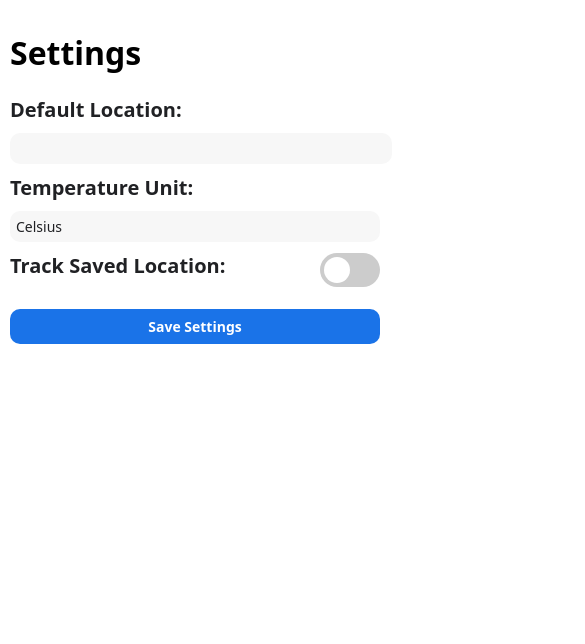
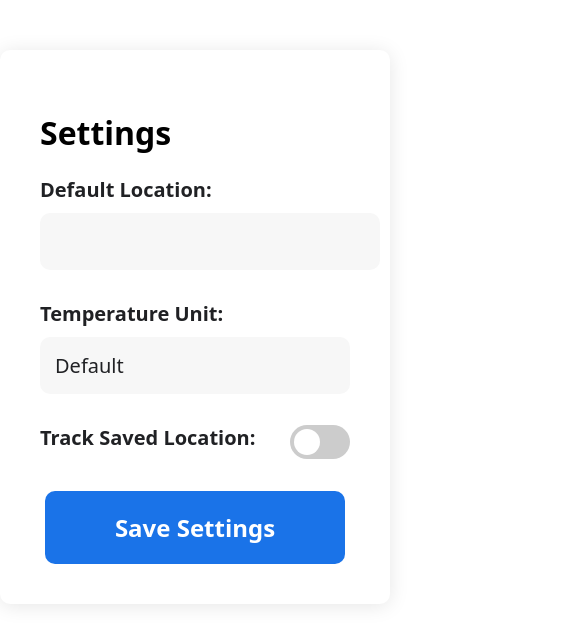
Before and after one commit to WeatherWise-MV/WeatherWise, a React (Create React App) app: page /settings in a window 390 px wide. Shown: the top 644 px of the page, 585 px wide, since content can reach past the window. Built offline with nearby package versions, Linux system fonts and the light colour scheme.

Commit message:
added save settings validation boxes, checks to verify if the saved location is an actual place and finally implemented back arrow

```diff
--- a/src/external/styles/settings.css
+++ b/src/external/styles/settings.css
@@ -8,6 +8,7 @@
   background-color: #fff;
   border-radius: 10px;
   box-shadow: 0px 2px 20px rgba(0, 0, 0, 0.1);
+  position: relative;
 }
 
 .settings-heading {
@@ -137,70 +138,66 @@
   display: block;
 }
 
-  .save-settings-button:hover {
-    background-color: #0d47a1;
+.settings-back-button {
+  background-color: transparent;
+  border: none;
+  cursor: pointer;
+  margin: 10px 0 0;
+  display: flex;
+  align-items: center;
+  font-size: 24px;
+  color: #1a73e8;
+}
+
+.settings-parent {
+  position: relative;
+}
+
+.back-button {
+  background-color: transparent;
+  border: none;
+  cursor: pointer;
+  font-size: 16px;
+  color: #1a73e8;
+  position: absolute;
+  top: 30px;
+  left: 260px;
+  display: flex;
+  align-items: center;
+}
+
+.settings-back-button svg {
+  margin-right: 5px;
+}
+
+.back-icon {
+  height: 18px;
 }
 
 
-  @media only screen and (max-width: 768px) {
-    .settings-container {
-      margin: 10px;
+.success-message {
+  margin-top: 20px;
+  background-color: palegreen;
+  color: #008000;
+  font-weight: bold;
+  text-align: center;
+  border: 2px solid #008000;
   padding: 10px;
-      max-width: 100%;
+  border-radius: 5px;
 }
 
-    .settings-heading {
-      font-size: 24px;
-      margin-bottom: 20px;
+.error-message {
+  margin-top: 20px;
+  color: #ff0000;
+  text-align: center;
+  border: 2px solid #ff0000;
+  padding: 10px;
+  border-radius: 5px;
 }
 
-    .form-input {
-      margin-bottom: 10px;
-    }
-
-    .form-label {
-      font-size: 16px;
-      margin-bottom: 5px;
-    }
-
-    input[type="text"],
-    select {
+@media only screen and (max-width: 768px) {
+  .success-message, .error-message {
     font-size: 16px;
     padding: 8px;
   }
-
-    .save-settings-button {
-      font-size: 16px;
-      padding: 10px;
-      width: 100%;
-      margin: 10px 0;
 }
-  }
-
-  @media only screen and (max-width: 600px) {
-    .settings-container {
-      margin: 0;
-      border-radius: 0;
-      box-shadow: none;
-    }
-
-    .settings-heading {
-      font-size: 20px;
-      margin-bottom: 10px;
-    }
-
-    .settings-form > * {
-      margin-bottom: 10px;
-    }
-
-    input[type="text"],
-    select {
-      font-size: 14px;
-      padding: 6px;
-    }
-
-    .save-settings-button {
-      font-size: 14px;
-      padding: 8px;
-    }
-  }
--- a/src/pages/settings.jsx
+++ b/src/pages/settings.jsx
@@ -1,10 +1,16 @@
 import React, { useState, useEffect } from "react";
+import { useNavigate } from "react-router-dom";
+import axios from "axios";
 import "../external/styles/settings.css";
+import { ReactComponent as BackIcon } from "../assets/svg/back.svg";
 
 function Settings() {
+  const navigate = useNavigate();
   const [defaultLocation, setDefaultLocation] = useState("");
   const [tempUnit, setTempUnit] = useState("D");
   const [trackLocation, setTrackLocation] = useState(false);
+  const [savedMessage, setSavedMessage] = useState("");
+  const [errorMessage, setErrorMessage] = useState("");
 
   useEffect(() => {
     const savedLocation = localStorage.getItem("defaultLocation");
@@ -22,13 +28,40 @@ function Settings() {
     }
   }, []);
 
-  const saveSettings = () => {
+  const saveSettings = async () => {
+    setSavedMessage("");
+    setErrorMessage("");
+
+    if (defaultLocation) {
+      try {
+        const response = await axios.get(
+          `https://api.openweathermap.org/data/2.5/weather?q=${defaultLocation}&appid=5eb3443a85dd092f1a29ccb357130b4a`
+        );
+
+        if (response.data.cod !== 200) {
+          setErrorMessage("Invalid location. Please enter a valid location.");
+          return;
+        }
+      } catch (error) {
+        setErrorMessage("Error validating location. Please try again.");
+        return;
+      }
+    }
+
+    try {
       localStorage.setItem("defaultLocation", defaultLocation);
       localStorage.setItem("tempUnit", tempUnit);
       localStorage.setItem("trackLocation", JSON.stringify(trackLocation));
+      setSavedMessage("You have successfully saved.");
+      setErrorMessage("");
+    } catch (error) {
+      setSavedMessage("");
+      setErrorMessage("Error saving settings. Please try again.");
+    }
   };
 
   return (
+    <div className="settings-parent">
     <div className="settings-container">
       <h1>Settings</h1>
       <div className="settings-form">
@@ -48,6 +81,7 @@ function Settings() {
             value={tempUnit}
             onChange={(e) => setTempUnit(e.target.value)}
           >
+            <option value="D">Default</option>
             <option value="C">Celsius</option>
             <option value="K">Kelvin</option>
             <option value="F">Fahrenheit</option>
@@ -70,7 +104,13 @@ function Settings() {
         <button className="save-settings-button" onClick={saveSettings}>
           Save Settings
         </button>
+        {savedMessage && <p className="success-message">{savedMessage}</p>}
+        {errorMessage && <p className="error-message">{errorMessage}</p>}
       </div>
+    </div>
+    <button onClick={() => navigate(-1)} className="back-button">
+    <BackIcon className="back-icon" />
+  </button>
     </div>
   );
 }
--- a/src/pages/weather.jsx
+++ b/src/pages/weather.jsx
@@ -66,12 +66,20 @@ const Weather = () => {
       <WeatherWrapper>
         <NavContainer>
           <Nav>
-            <NavItem onClick={goBack}>Go Back</NavItem>
+            <NavItem onClick={goBack}>
+              <i className="fas fa-chevron-left"></i>
+            </NavItem>
             <SearchBar>
-                <input placeholder="Enter location name..." value={city} onChange={handleSearch}/>
-                <button type="button" onClick={handleSearch}>Search</button>
+              <input placeholder="Enter location name..." value={city} onChange={handleSearch}/>
+              <button type="button" onClick={() => {
+                const encodedCity = encodeURIComponent(city);
+                navigate(`/?city=${encodedCity}`);
+                setCity('');
+              }}>Search</button>
             </SearchBar>
-            <NavItem onClick={goToSetting}>Settings</NavItem>
+            <NavItem onClick={goToSetting}>
+              <i className="fas fa-cog"></i>
+            </NavItem>
           </Nav>
         </NavContainer>
           {weatherData ? (
```
Also changed, not shown: src/assets/svg/back.svg (added). Lines whose indentation alone changed are shown as unchanged.
